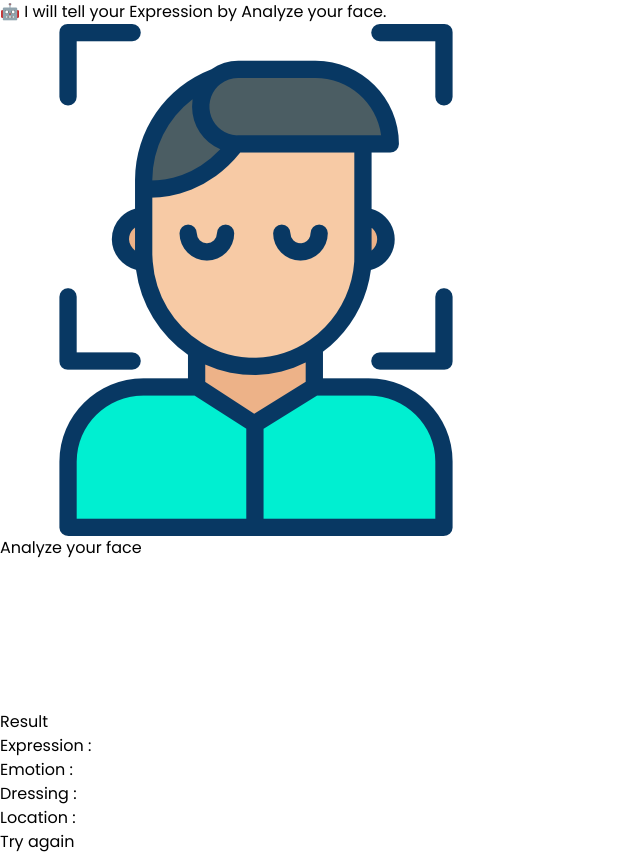
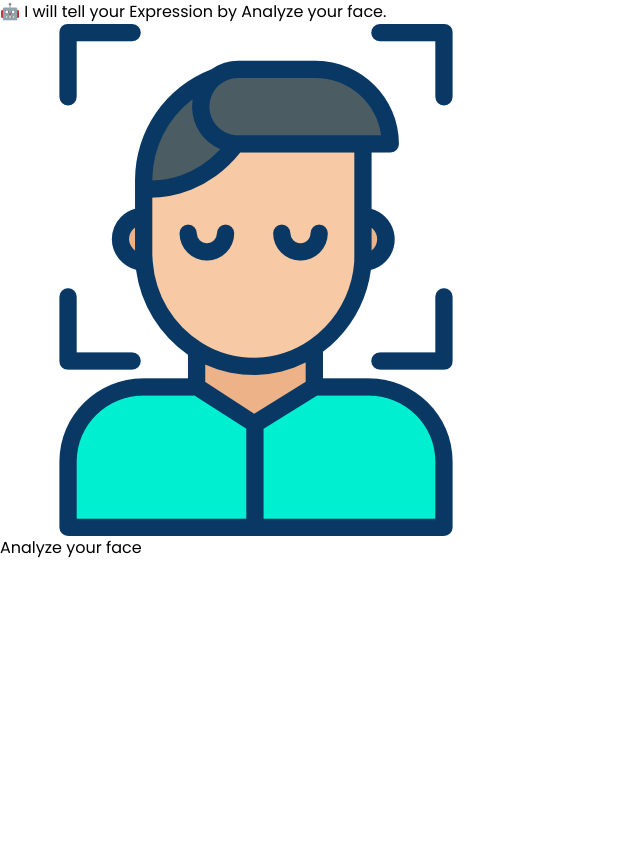
Before and after one commit to AfsalMadathingal/image-Analyze, a React (Vite) app in the folder client/: page / in a window 1280 px wide. Shown: the whole page, without its empty margins (0-640 px from the left). After the commit the page ends 800 px from the top, so only its background shows below. Built offline with nearby package versions, Linux system fonts and the light colour scheme; no server answers.

Commit message:
ui update

```diff
--- a/client/src/components/Main.jsx
+++ b/client/src/components/Main.jsx
@@ -6,7 +6,7 @@ import { ToastContainer, toast } from 'react-toastify';
 import 'react-toastify/dist/ReactToastify.css';
 
 const Main = () => {
-  const [showResult, setShowResult] = useState(true);
+  const [showResult, setShowResult] = useState(false);
   const [loading, setLoading] = useState(false);
   const [result, setResult] = useState([]);
   const [image, setImage] = useState(null);
```
